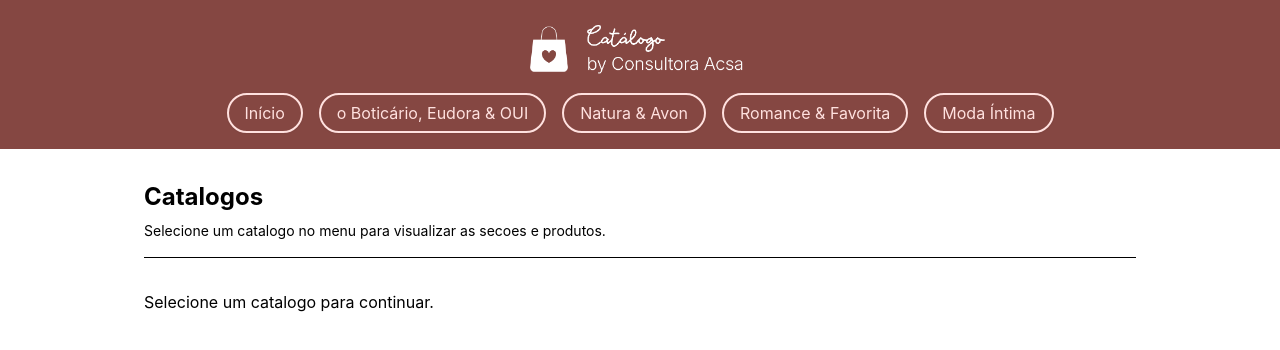
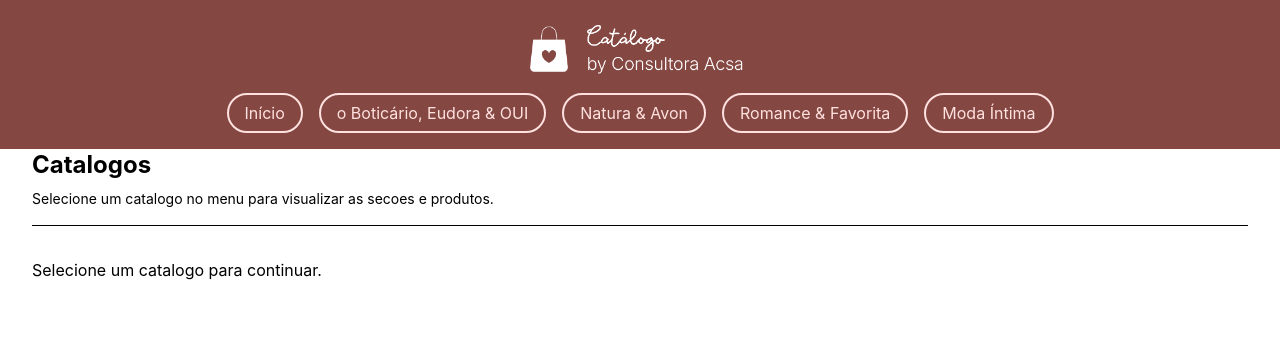
Before and after one commit to josuelustosa/catalogo-consultora-acsa, a React (Vite) app: page /catalogo in a window 1280 px wide. Shown: the top 350 px of the page. Built offline with nearby package versions, Linux system fonts and the light colour scheme.

Commit message:
style(container): adicionando container de largura ao layout global

```diff
--- /dev/null
+++ b/src/components/Container.tsx
@@ -0,0 +1,23 @@
+import type { ReactNode } from "react";
+
+type ContainerWidth = "default" | "narrow";
+
+interface ContainerProps {
+  children: ReactNode;
+  width?: ContainerWidth;
+}
+
+const widths: Record<ContainerWidth, string> = {
+  default: "max-w-page",
+  narrow: "max-w-narrow",
+};
+
+function Container({ children, width = "default" }: ContainerProps) {
+  return (
+    <div className={`mx-auto w-full ${widths[width]} px-4 sm:px-6 lg:px-8`}>
+      {children}
+    </div>
+  );
+}
+
+export default Container;
--- a/src/components/Header/NavBar.tsx
+++ b/src/components/Header/NavBar.tsx
@@ -5,7 +5,7 @@ function NavBar() {
   return (
     <nav
       aria-label="Navegação principal (nav)"
-      className="overflow-x-auto overflow-y-hidden lg:overflow-visible"
+      className="overflow-x-auto overflow-y-hidden lg:overflow-x-visible"
     >
       <ul className="mx-auto flex w-max min-w-full justify-center gap-2 md:gap-4 px-4 text-md">
         {NAV_ITEMS.map((item) => (
--- a/src/components/Header/index.tsx
+++ b/src/components/Header/index.tsx
@@ -1,12 +1,17 @@
+import Container from "../Container";
 import NavBar from "./NavBar";
 import NavBrand from "./NavBrand";
 
 function Header() {
   return (
-    <div className="bg-primary w-full flex flex-col gap-3 py-4">
-      <NavBrand />
-      <NavBar />
-    </div>
+    <header className="w-full bg-primary py-4">
+      <Container>
+        <div className="flex flex-col gap-3">
+          <NavBrand />
+          <NavBar />
+        </div>
+      </Container>
+    </header>
   );
 }
 
--- a/src/index.css
+++ b/src/index.css
@@ -50,6 +50,16 @@
   --color-text-brand: var(--color-primary);
 
   /* ==========================================================================
+     LAYOUT
+     ========================================================================== */
+
+  /* Largura padrão: grids de produtos (4 cards confortáveis) */
+  --container-page: 80rem;
+
+  /* Largura reduzida: páginas de leitura (sobre, detalhe de produto) */
+  --container-narrow: 48rem;
+
+  /* ==========================================================================
      BORDERS
      ========================================================================== */
 
--- a/src/pages/Catalog.tsx
+++ b/src/pages/Catalog.tsx
@@ -1,8 +1,9 @@
-import { Outlet } from "react-router"
+import { Outlet } from "react-router";
+import Container from "../components/Container";
 
 function Catalog() {
   return (
-    <section className="mx-auto w-full max-w-5xl px-4 py-8">
+    <Container>
       <header className="mb-8 border-b border-primary-700 pb-4">
         <h1 className="text-2xl font-bold text-primary-900">Catalogos</h1>
         <p className="mt-2 text-sm text-primary-900/80">
@@ -11,8 +12,8 @@ function Catalog() {
       </header>
 
       <Outlet />
-    </section>
-  )
+    </Container>
+  );
 }
 
-export default Catalog
+export default Catalog;
```
